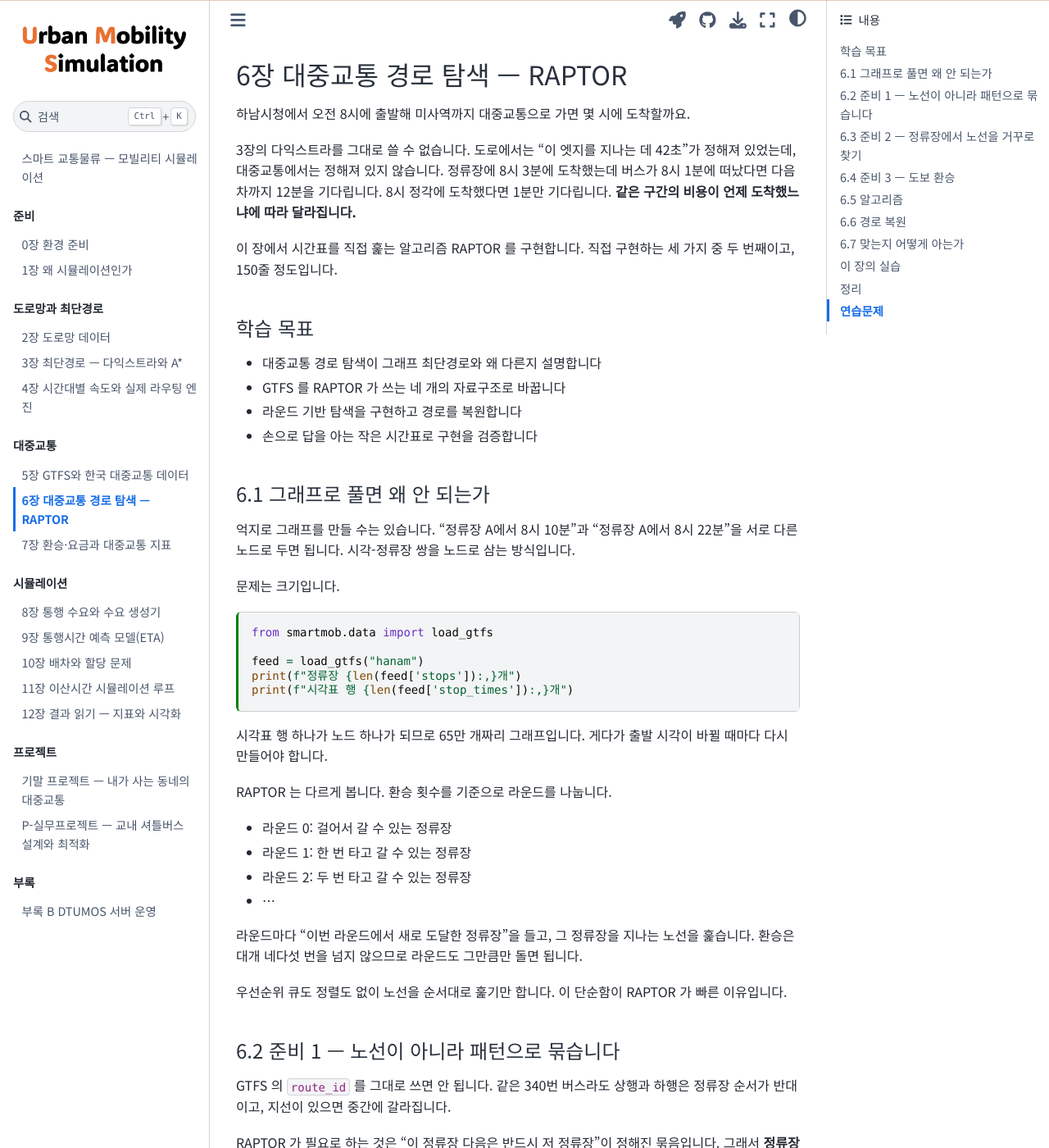
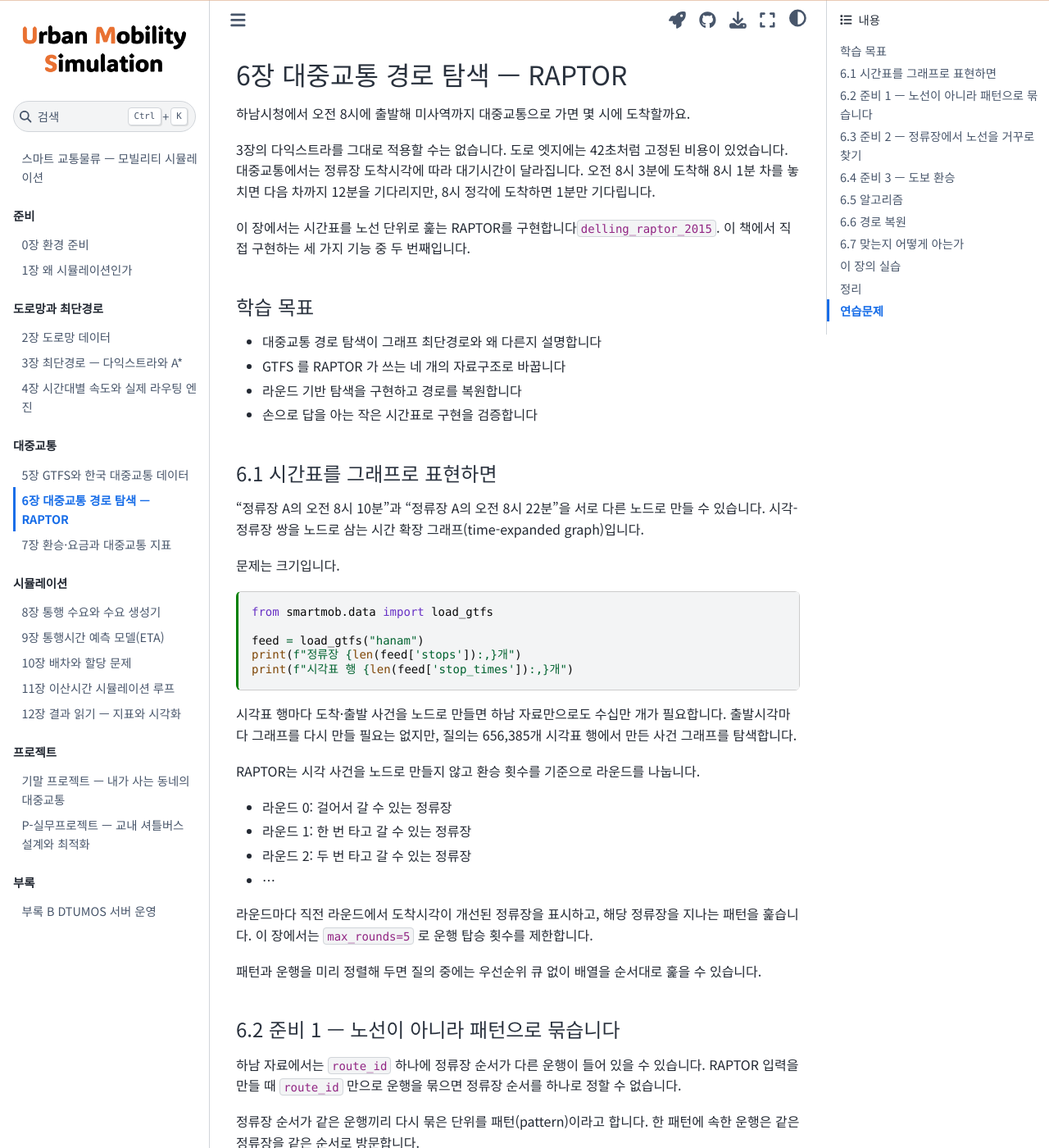
Before and after one commit to jihoyeo/mobility-simulation-book, a Jupyter Book: the page built from ko/ch06_raptor.md, in a window 1280 px wide and 1400 px high. Shown: the whole window at 82% size. Built offline with Jupyter Book 1.0.4 settings and Sphinx 7.4.7 and the Sphinx Book theme 1.1.4, drawn with Linux system fonts in a browser that asks for light colours; cross-references to code outside the pages are shown as plain code; some of the changed text lies outside the part shown.

Commit message:
6장 RAPTOR 설명과 실행 결과 교정
시간 확장 그래프를 출발 시각마다 다시 만든다는 설명과 새벽에는 거의 도달하지 못한다는 잘못된 해석을 삭제합니다. 현재 데이터의 도달 정류장 수를 다시 확인하고 RAPTOR 원 논문을 인용합니다.

````diff
--- a/ko/ch06_raptor.md
+++ b/ko/ch06_raptor.md
@@ -16,9 +16,9 @@
 
 하남시청에서 오전 8시에 출발해 미사역까지 대중교통으로 가면 몇 시에 도착할까요.
 
-3장의 다익스트라를 그대로 쓸 수 없습니다. 도로에서는 "이 엣지를 지나는 데 42초"가 정해져 있었는데, 대중교통에서는 정해져 있지 않습니다. 정류장에 8시 3분에 도착했는데 버스가 8시 1분에 떠났다면 다음 차까지 12분을 기다립니다. 8시 정각에 도착했다면 1분만 기다립니다. **같은 구간의 비용이 언제 도착했느냐에 따라 달라집니다.**
+3장의 다익스트라를 그대로 적용할 수는 없습니다. 도로 엣지에는 42초처럼 고정된 비용이 있었습니다. 대중교통에서는 정류장 도착시각에 따라 대기시간이 달라집니다. 오전 8시 3분에 도착해 8시 1분 차를 놓치면 다음 차까지 12분을 기다리지만, 8시 정각에 도착하면 1분만 기다립니다.
 
-이 장에서 시간표를 직접 훑는 알고리즘 RAPTOR 를 구현합니다. 직접 구현하는 세 가지 중 두 번째이고, 150줄 정도입니다.
+이 장에서는 시간표를 노선 단위로 훑는 RAPTOR를 구현합니다{cite:p}`delling_raptor_2015`. 이 책에서 직접 구현하는 세 가지 기능 중 두 번째입니다.
 
 ## 학습 목표
 
@@ -27,9 +27,9 @@
 - 라운드 기반 탐색을 구현하고 경로를 복원합니다
 - 손으로 답을 아는 작은 시간표로 구현을 검증합니다
 
-## 6.1 그래프로 풀면 왜 안 되는가
+## 6.1 시간표를 그래프로 표현하면
 
-억지로 그래프를 만들 수는 있습니다. "정류장 A에서 8시 10분"과 "정류장 A에서 8시 22분"을 서로 다른 노드로 두면 됩니다. 시각-정류장 쌍을 노드로 삼는 방식입니다.
+“정류장 A의 오전 8시 10분”과 “정류장 A의 오전 8시 22분”을 서로 다른 노드로 만들 수 있습니다. 시각-정류장 쌍을 노드로 삼는 시간 확장 그래프(time-expanded graph)입니다.
 
 문제는 크기입니다.
 
@@ -41,24 +41,24 @@
 print(f"시각표 행 {len(feed['stop_times']):,}개")
 ```
 
-시각표 행 하나가 노드 하나가 되므로 65만 개짜리 그래프입니다. 게다가 출발 시각이 바뀔 때마다 다시 만들어야 합니다.
+시각표 행마다 도착·출발 사건을 노드로 만들면 하남 자료만으로도 수십만 개가 필요합니다. 출발시각마다 그래프를 다시 만들 필요는 없지만, 질의는 656,385개 시각표 행에서 만든 사건 그래프를 탐색합니다.
 
-RAPTOR 는 다르게 봅니다. 환승 횟수를 기준으로 라운드를 나눕니다.
+RAPTOR는 시각 사건을 노드로 만들지 않고 환승 횟수를 기준으로 라운드를 나눕니다.
 
 - 라운드 0: 걸어서 갈 수 있는 정류장
 - 라운드 1: 한 번 타고 갈 수 있는 정류장
 - 라운드 2: 두 번 타고 갈 수 있는 정류장
 - …
 
-라운드마다 "이번 라운드에서 새로 도달한 정류장"을 들고, 그 정류장을 지나는 노선을 훑습니다. 환승은 대개 네다섯 번을 넘지 않으므로 라운드도 그만큼만 돌면 됩니다.
+라운드마다 직전 라운드에서 도착시각이 개선된 정류장을 표시하고, 해당 정류장을 지나는 패턴을 훑습니다. 이 장에서는 `max_rounds=5` 로 운행 탑승 횟수를 제한합니다.
 
-우선순위 큐도 정렬도 없이 노선을 순서대로 훑기만 합니다. 이 단순함이 RAPTOR 가 빠른 이유입니다.
+패턴과 운행을 미리 정렬해 두면 질의 중에는 우선순위 큐 없이 배열을 순서대로 훑을 수 있습니다.
 
 ## 6.2 준비 1 — 노선이 아니라 패턴으로 묶습니다
 
-GTFS 의 `route_id` 를 그대로 쓰면 안 됩니다. 같은 340번 버스라도 상행과 하행은 정류장 순서가 반대이고, 지선이 있으면 중간에 갈라집니다.
+하남 자료에서는 `route_id` 하나에 정류장 순서가 다른 운행이 들어 있을 수 있습니다. RAPTOR 입력을 만들 때 `route_id` 만으로 운행을 묶으면 정류장 순서를 하나로 정할 수 없습니다.
 
-RAPTOR 가 필요로 하는 것은 "이 정류장 다음은 반드시 저 정류장"이 정해진 묶음입니다. 그래서 **정류장 순서가 완전히 같은 운행끼리 다시 묶습니다.** 이것을 패턴이라고 부릅니다.
+정류장 순서가 같은 운행끼리 다시 묶은 단위를 패턴(pattern)이라고 합니다. 한 패턴에 속한 운행은 같은 정류장을 같은 순서로 방문합니다.
 
 ```{code-cell} python
 from collections import defaultdict
@@ -79,9 +79,9 @@
 print(f"패턴 {len(patterns)}개")
 ```
 
-운행 8,923개가 패턴 349개로 묶였습니다. 패턴 하나당 평균 26번 다닌다는 뜻입니다.
+운행 8,923개가 패턴 349개로 묶입니다. 패턴당 운행 수를 단순 평균하면 25.6개입니다.
 
-노선 169개보다 패턴이 두 배 많습니다. 노선 하나가 평균 두 개의 서로 다른 정류장 순서를 가진다는 뜻입니다.
+노선은 169개이고 패턴은 349개입니다. `route_id` 당 패턴 수의 단순 평균은 2.1개입니다.
 
 ```{code-cell} python
 by_route = defaultdict(int)
@@ -94,7 +94,7 @@
 
 96개 노선은 패턴이 하나, 61개는 둘(상행·하행)입니다. 나머지 12개 노선이 4개에서 22개까지 가집니다.
 
-패턴이 22개인 노선은 무엇일까요. 지선이 여럿이거나, 시간대에 따라 일부 구간을 건너뛰거나, 회차 지점이 여러 개인 노선입니다. 이런 노선을 `route_id` 하나로 묶어 놓고 "이 정류장 다음은 저 정류장"을 정하려 하면 답이 하나로 정해지지 않습니다. 패턴으로 나누는 이유가 이것입니다.
+패턴이 22개인 노선도 있습니다. 이 결과만으로 지선, 구간 운행, 회차 방식 중 무엇이 원인인지는 알 수 없습니다. 다만 같은 `route_id` 안에 서로 다른 정류장 순서가 22개 있다는 것은 확인할 수 있습니다.
 
 패턴 안의 운행은 첫 정류장 출발 시각 순으로 정렬해 둡니다. 그래야 "8시 3분 이후에 오는 첫 차"를 이분 탐색으로 찾을 수 있습니다.
 
@@ -113,13 +113,13 @@
 print(f"가장 많은 패턴이 지나는 정류장: {name} ({len(busiest[1])}개)")
 ```
 
-`position` 을 같이 저장하는 것이 중요합니다. 패턴의 몇 번째 정류장인지 알아야 그 지점부터 훑을 수 있습니다.
+`position` 은 해당 정류장이 패턴에서 몇 번째인지 나타냅니다. 라운드에서는 이 위치부터 패턴을 훑습니다.
 
 ## 6.4 준비 3 — 도보 환승
 
-버스에서 내려 지하철로 갈아타려면 걸어야 합니다. 한국 GTFS 에는 `transfers.txt` 가 대부분 없으므로 직접 만듭니다.
+이 실습 파일에는 `transfers.txt` 가 없습니다. 정류장 사이의 도보 환승 목록을 좌표로 만듭니다.
 
-500m 안의 정류장 쌍을 찾아 직선거리에 1.35를 곱하고(실제 도보는 직선보다 돌아갑니다) 초속 1.2m로 나눕니다.
+500 m 안의 정류장 쌍을 찾고 직선거리에 우회계수 1.35를 곱합니다. 도보시간은 이 거리를 보행 속도 1.2 m/s로 나눈 값입니다.
 
 ```{code-cell} python
 from smartmob.teaching.raptor import TransitData
@@ -128,15 +128,15 @@
 data.describe()
 ```
 
-도보 환승이 28,818쌍입니다. 정류장 4,203개당 평균 7개꼴입니다. 버스 정류장이 도로 양쪽에 하나씩 있는 경우가 많아서 그렇습니다.
+방향을 구분한 도보 환승 쌍은 28,818개입니다. 정류장 하나당 연결 수의 단순 평균은 6.9개입니다.
 
 ```{warning}
-직선거리에 계수를 곱한 값은 낙관적입니다. 한강을 사이에 둔 두 정류장이 직선으로 400m라면 도보 환승이 만들어지지만 실제로는 다리를 건너야 합니다. 실제 엔진은 보행 네트워크에서 다익스트라를 돌려 이런 쌍을 걸러 냅니다. 우리 구현에서는 그대로 두되, 결과를 볼 때 이 점을 기억합니다.
+직선거리만으로 만든 환승에는 건널 수 없는 하천이나 도로가 반영되지 않습니다. 예를 들어 강을 사이에 둔 두 정류장의 직선거리가 400 m라면 실제 보행로가 없어도 환승 쌍에 들어갈 수 있습니다. 결과를 사용할 때는 보행 네트워크로 연결 여부와 거리를 다시 확인해야 합니다.
 ```
 
 ## 6.5 알고리즘
 
-준비가 끝났습니다. 알고리즘은 이렇습니다.
+RAPTOR가 저장하는 상태부터 확인합니다.
 
 상태
 
@@ -144,18 +144,18 @@
 - `rounds[k][정류장]` — k번 타고 도달했을 때의 도착시각
 - `marked` — 직전 라운드에서 개선된 정류장 집합
 
-**라운드 0**
+라운드 0
 
 출발지에서 걸어갈 수 있는 정류장에 `출발시각 + 도보시간` 을 적고 표시합니다.
 
-**라운드 k**
+라운드 k
 
 1. 표시된 정류장을 지나는 패턴을 모읍니다. 같은 패턴이 여러 정류장에서 걸리면 가장 앞 위치에서 시작합니다
 2. 각 패턴을 그 위치부터 끝까지 훑습니다. 손에 든 차가 있으면 내려 보고, 여기서 더 이른 차를 탈 수 있으면 갈아탑니다
 3. 이번 라운드에 도달한 정류장에서 걸어갈 수 있는 곳을 채웁니다
 4. 개선된 정류장이 없으면 끝냅니다
 
-이 알고리즘에서 새로운 것은 2번의 "손에 든 차"입니다. 패턴을 한 번 훑으면서 타고 있으면 계속 타고, 더 이른 차가 있으면 갈아탑니다.
+`trip` 은 현재 패턴을 훑으면서 이용 중인 운행을 가리킵니다. 다음 정류장에서 내리는 경우와, 현재 정류장에서 더 일찍 출발하는 운행으로 바꾸는 경우를 차례로 검사합니다.
 
 ```{code-cell} python
 :tags: [remove-output]
@@ -235,9 +235,9 @@
 print(f"{elapsed:.0f} ms 에 {reached:,}/{data.n_stops:,} 정류장 도달")
 ```
 
-**80밀리초에 4,156개 정류장까지의 도착시각을 전부 구했습니다.** 다익스트라로 한 쌍씩 4,156번 물었다면 훨씬 오래 걸립니다.
+이 실행에서는 4,203개 정류장 중 4,156개의 도착시각을 한 번에 계산합니다. 실행시간은 컴퓨터와 실행 시점에 따라 달라지므로 셀의 출력값을 사용합니다.
 
-이것이 RAPTOR 의 성질입니다. 한 번 돌리면 일대다(one-to-all) 답이 나옵니다. 접근성 지도를 그릴 때 이 성질이 그대로 쓰입니다.
+한 번의 RAPTOR 질의는 출발지에서 도달 가능한 모든 정류장의 도착시각을 반환합니다. 이 일대다(one-to-all) 결과로 시간 한도별 도달 정류장을 구할 수 있습니다.
 
 ## 6.6 경로 복원
 
@@ -271,9 +271,9 @@
 summarize(data, legs, 8 * 3600)
 ```
 
-23분 걸립니다. 4장에서 같은 구간을 차로 가면 오전 첨두에 8분이었습니다. 세 배 가까이 차이가 납니다.
+미사역 좌표에서 가장 가까운 GTFS 정류장은 `미사강변브라운스톤`이고 계산된 통행시간은 22.9분입니다. 4장의 자동차 경로와는 도착 노드와 이동 조건이 다르므로 수치를 직접 비교하지 않습니다.
 
-내역을 보면 이유가 보입니다. 차에 타 있던 시간은 6.6분뿐이고 도보가 11.2분, 대기가 5.1분입니다. **이동 시간보다 이동하지 않는 시간이 깁니다.** 대중교통 개선이 배차간격 단축과 정류장 접근성에 집중되는 이유입니다.
+22.9분 가운데 차내시간은 6.6분, 도보시간은 11.2분, 대기시간은 5.1분입니다. 이 경로에서는 도보와 대기가 전체 통행시간의 71%를 차지합니다.
 
 ## 6.7 맞는지 어떻게 아는가
 
@@ -322,7 +322,7 @@
 print(f"오전 8시 출발 도달 정류장: {reached:,}개")
 ```
 
-새벽에는 거의 못 갑니다. 도보로 닿는 정류장에만 표시가 남습니다.
+새벽 3시에 출발해도 이후 운행을 기다릴 수 있으므로 4,195개 정류장에 도달합니다. 이 값은 새벽 3시에 운행 중인 노선의 범위를 뜻하지 않습니다.
 
 ## 이 장의 실습
 
@@ -343,11 +343,11 @@
 
 ## 정리
 
-- 대중교통은 같은 구간의 비용이 도착 시각에 따라 달라집니다. 그래서 그래프 최단경로를 쓸 수 없습니다
+- 대중교통은 정류장 도착시각에 따라 대기시간이 달라지므로 고정 비용 다익스트라를 그대로 적용할 수 없습니다
 - RAPTOR 는 환승 횟수를 라운드로 삼습니다. 우선순위 큐도 정렬도 없습니다
-- GTFS 노선을 그대로 쓰면 안 됩니다. 정류장 순서가 같은 운행끼리 다시 묶어 패턴을 만듭니다. 하남은 운행 8,923개가 패턴 349개로 묶입니다
+- 정류장 순서가 같은 운행끼리 패턴으로 묶습니다. 하남 자료의 운행 8,923개는 패턴 349개로 묶입니다
 - 정류장→패턴 역색인과 도보 환승 목록을 미리 만들어 둡니다
-- 한 번 돌리면 4,203개 정류장 전부의 도착시각이 80밀리초에 나옵니다
+- 오전 8시 질의에서는 4,203개 정류장 중 4,156개의 도착시각을 계산합니다
 - 하남시청→미사역 오전 8시는 23분입니다. 차내 6.6분, 도보 11.2분, 대기 5.1분입니다
 - 검증은 손으로 답을 아는 작은 시간표로 합니다. 실제 피드에서는 불변식만 확인합니다
 - 7장에서 환승 규칙을 다듬고 요금을 계산합니다
@@ -379,7 +379,7 @@
 하남시청에서 오전 8시에 출발했을 때 30분·45분·60분 안에 닿는 정류장을
 서로 다른 색으로 지도에 찍습니다.
 
-더 나아가, 출발지를 하남시청이 아니라 미사역으로 바꿔 두 지도를 비교해 봅시다.
+출발지를 미사역으로 바꾼 지도도 만든 뒤 하남시청 결과와 비교해 봅시다.
 어느 쪽이 더 넓게 닿나요? 그것이 무엇을 뜻하나요?
 
 산출물: 등시선 지도 2장, 비교 해석 3~4줄.
--- a/references.bib
+++ b/references.bib
@@ -54,3 +54,14 @@
   year      = {2008},
   publisher = {O'Reilly Media}
 }
+
+@article{delling_raptor_2015,
+  title   = {Round-Based Public Transit Routing},
+  author  = {Delling, Daniel and Pajor, Thomas and Werneck, Renato F.},
+  journal = {Transportation Science},
+  volume  = {49},
+  number  = {3},
+  pages   = {591--604},
+  year    = {2015},
+  doi     = {10.1287/trsc.2014.0534}
+}
````
Also changed, not shown: 1 other file.
